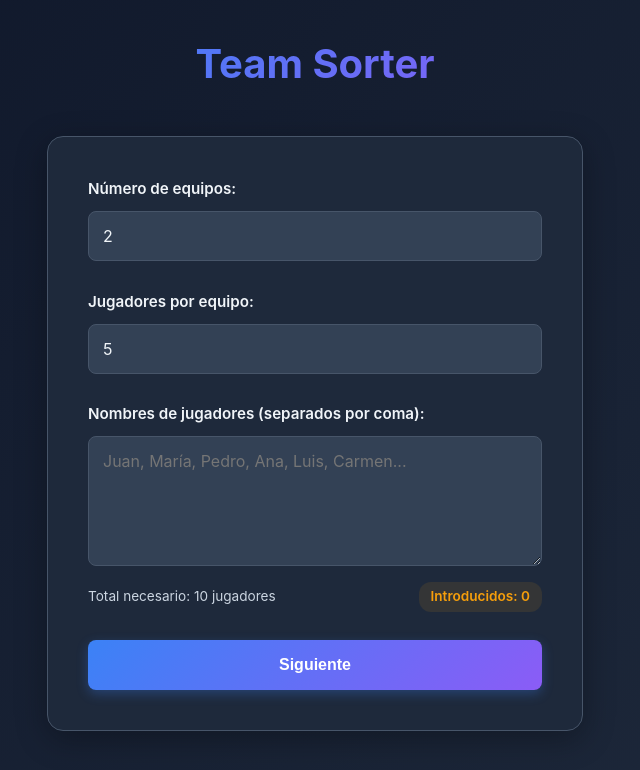
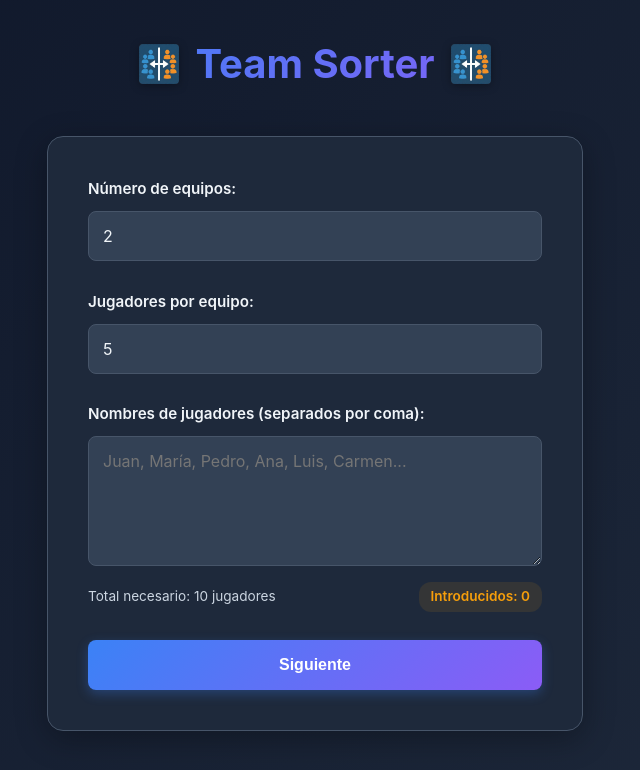
Before and after one commit to rafseggom/team-sorter, a React (Vite) app: page / in a window 1280 px wide. Shown: the top 770 px of the page, without its empty margins (325-965 px from the left). Built offline with nearby package versions, Linux system fonts and the light colour scheme.

Commit message:
arreglado favicon (vaya jaleo)

```diff
--- a/src/components/InitialConfig.css
+++ b/src/components/InitialConfig.css
@@ -13,6 +13,17 @@
   -webkit-text-fill-color: transparent;
   background-clip: text;
   font-weight: 700;
+  display: flex;
+  align-items: center;
+  justify-content: center;
+  gap: 1rem;
+}
+
+.title-icon {
+  width: 40px;
+  height: 40px;
+  object-fit: contain;
+  filter: drop-shadow(0 2px 4px rgba(0, 0, 0, 0.3));
 }
 
 .config-form {
--- a/src/components/InitialConfig.jsx
+++ b/src/components/InitialConfig.jsx
@@ -1,5 +1,6 @@
 import { useState } from 'react';
 import './InitialConfig.css';
+import faviconImg from '../assets/favicon.png';
 
 export default function InitialConfig({ onNext }) {
   const [numTeams, setNumTeams] = useState(2);
@@ -51,7 +52,11 @@ export default function InitialConfig({ onNext }) {
 
   return (
     <div className="config-container">
-      <h1>Team Sorter</h1>
+      <h1>
+        <img src={faviconImg} alt="" className="title-icon" />
+        Team Sorter
+        <img src={faviconImg} alt="" className="title-icon" />
+      </h1>
       <form onSubmit={handleSubmit} className="config-form">
         <div className="form-group">
           <label htmlFor="numTeams">Número de equipos:</label>
```
Also changed, not shown: src/assets/favicon.png (added).
